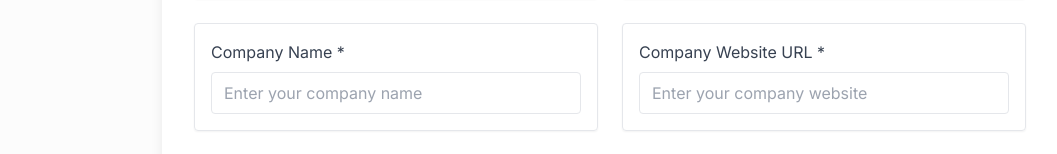
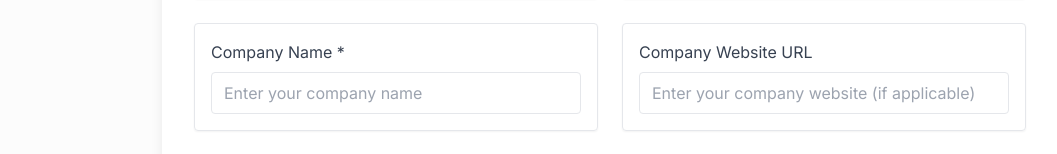
Before and after one commit to bodhispace/inerpulse, a Next.js app: page /contact in a window 1280 px wide. Shown: the part 513-667 px from the top of the page, without its empty margins (30-1087 px from the left). Built offline with nearby package versions, Linux system fonts and the light colour scheme.

Commit message:
company url validation removed

```diff
--- a/src/components/Contact/index.tsx
+++ b/src/components/Contact/index.tsx
@@ -25,15 +25,21 @@ const Contact: React.FC = () => {
 
   const handleSubmit = async (e: React.FormEvent) => {
     e.preventDefault();
+    setIsSubmitting(true);
+    setSubmitError(null);
+    setSubmitSuccess(null);
 
     try {
-    const response = await fetch("/api/contact", {
+      const response = await fetch(
+        "/api/contact",
+        {
           method: "POST",
           headers: {
             "Content-Type": "application/json",
           },
           body: JSON.stringify(formData),
-    });
+        }
+      );
 
       if (!response.ok) {
         throw new Error(`HTTP error! status: ${response.status}`);
@@ -42,7 +48,7 @@ const Contact: React.FC = () => {
       const result = await response.json();
 
       if (result.result === "success") {
-      alert("Form submitted successfully!");
+        setSubmitSuccess("Form submitted successfully!");
         setFormData({
           name: "",
           email: "",
@@ -53,11 +59,13 @@ const Contact: React.FC = () => {
           message: "",
         });
       } else {
-      alert("Something went wrong. Please try again.");
+        setSubmitError("Something went wrong. Please try again.");
       }
     } catch (error) {
       console.error("Error submitting form:", error);
-    alert("Failed to submit. Please try again later.");
+      setSubmitError("Failed to submit. Please try again later.");
+    } finally {
+      setIsSubmitting(false);
     }
   };
 
@@ -141,15 +149,14 @@ const Contact: React.FC = () => {
 
               {/* Company Website */}
               <div className="p-4 border rounded shadow-sm">
-                <label className="block text-gray-700 mb-2">Company Website URL *</label>
+                <label className="block text-gray-700 mb-2">Company Website URL</label>
                 <input
                   type="url"
                   name="companyWebsite"
                   value={formData.companyWebsite}
                   onChange={handleChange}
-                  placeholder="Enter your company website"
+                  placeholder="Enter your company website (if applicable)"
                   className="w-full px-3 py-2 border rounded"
-                  required
                 />
               </div>
             </div>
```
Lines whose indentation alone changed are shown as unchanged.
